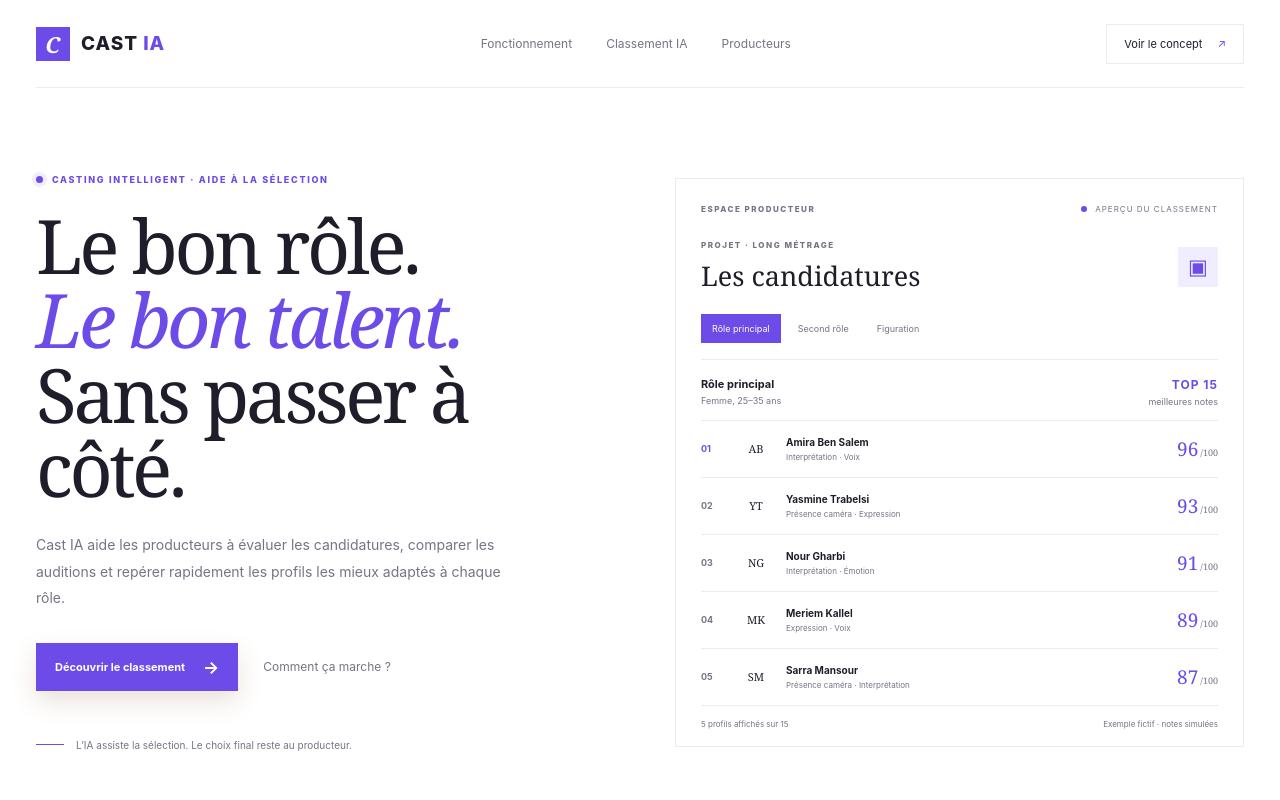
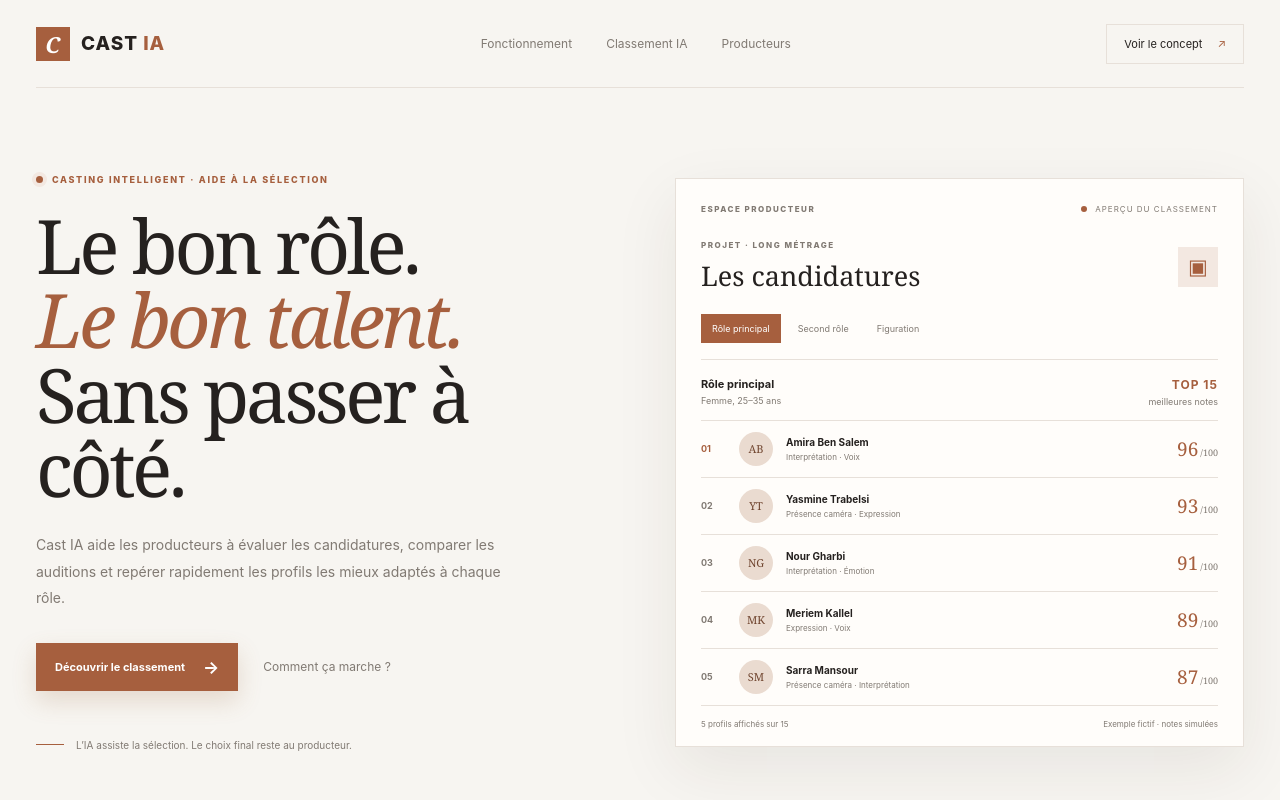
Before and after one commit to ismailkrid957-dot/Cast-AI, a React (Vite) app in the folder frontend/: page / in a window 1280 px wide. Shown: the top 800 px of the page. Built offline with nearby package versions, Linux system fonts and the light colour scheme.

Commit message:
Palette visuelle cinéma pour Cast IA

```diff
--- a/frontend/src/index.css
+++ b/frontend/src/index.css
@@ -1,46 +1 @@
-:root {
-  font-family: Inter, ui-sans-serif, system-ui, -apple-system, BlinkMacSystemFont, "Segoe UI", sans-serif;
-  color: #201d2b;
-  background: #ffffff;
-  font-synthesis: none;
-  text-rendering: optimizeLegibility;
-  -webkit-font-smoothing: antialiased;
-  -moz-osx-font-smoothing: grayscale;
-
-  --ink: #201d2b;
-  --muted: #777386;
-  --accent: #6c4be8;
-  --accent-dark: #5838d2;
-  --accent-soft: #f0edff;
-  --line: #eceaf2;
-  --surface: #fcfbff;
-}
-
-* {
-  box-sizing: border-box;
-}
-
-html {
-  min-width: 320px;
-  scroll-behavior: smooth;
-}
-
-body {
-  min-width: 320px;
-  margin: 0;
-}
-
-button,
-a {
-  font: inherit;
-}
-
-::selection {
-  color: #fff;
-  background: var(--accent);
-}
-
-:focus-visible {
-  outline: 3px solid rgba(108, 75, 232, 0.45);
-  outline-offset: 3px;
-}
+:root{font-family:Inter,ui-sans-serif,system-ui,-apple-system,BlinkMacSystemFont,"Segoe UI",sans-serif;color:#25211f;background:#f7f5f1;font-synthesis:none;text-rendering:optimizeLegibility;-webkit-font-smoothing:antialiased;-moz-osx-font-smoothing:grayscale;--ink:#25211f;--muted:#817a73;--accent:#a65f3e;--accent-soft:#f3e8e1;--line:#e7e0d9;--panel:#fffdfa;--avatar:#eadbd0;--avatar-ink:#70452f;--shadow:0 22px 60px rgba(54,39,29,.08)}*{box-sizing:border-box}html{min-width:320px;scroll-behavior:smooth}body{min-width:320px;margin:0}button,a{font:inherit}::selection{color:#fff;background:var(--accent)}:focus-visible{outline:3px solid rgba(166,95,62,.45);outline-offset:3px}
```
